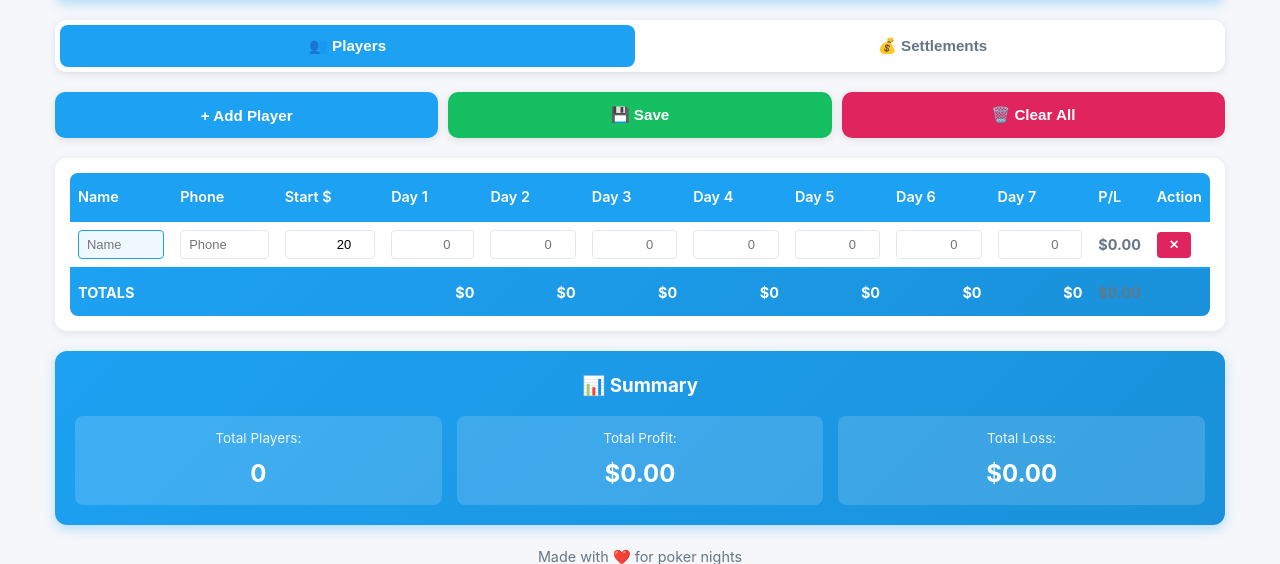
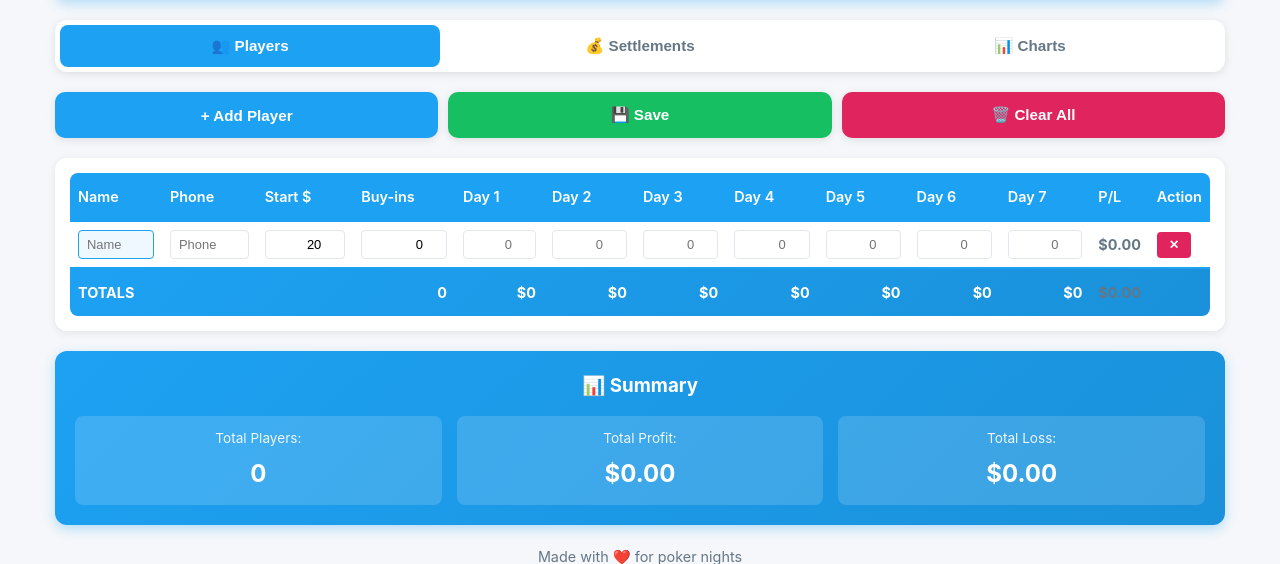
Before and after one commit to indra3007/Poker_setllements, a Flask app: page / in a window 1280 px wide. Shown: the part 134-698 px from the top of the page. Run offline with Flask 3, Linux system fonts and the light colour scheme; data that the repository does not hold is empty.

Commit message:
Fix: Player name preservation, add buy-ins column, and Charts tab with visualizations

```diff
--- a/static/script.js
+++ b/static/script.js
@@ -33,6 +33,7 @@ function attachEventListeners() {
     document.getElementById('add-player').addEventListener('click', addPlayer);
     document.getElementById('save-data').addEventListener('click', saveData);
     document.getElementById('calculate-settlements').addEventListener('click', calculateSettlements);
+    document.getElementById('refresh-charts').addEventListener('click', refreshCharts);
 
     const clearBtn = document.getElementById('clear-data');
     if (clearBtn) {
@@ -77,6 +78,7 @@ async function saveData() {
             name: row.querySelector('[data-field="name"]').value,
             phone: row.querySelector('[data-field="phone"]').value,
             start: parseFloat(row.querySelector('[data-field="start"]').value) || 20,
+            buyins: parseInt(row.querySelector('[data-field="buyins"]').value) || 0,
             day1: row.querySelector('[data-field="day1"]').value,
             day2: row.querySelector('[data-field="day2"]').value,
             day3: row.querySelector('[data-field="day3"]').value,
@@ -134,10 +136,35 @@ async function clearAllData() {
 
 // Add Player
 function addPlayer() {
+    // First, collect data from existing rows to preserve inputs
+    const tbody = document.getElementById('players-tbody');
+    const rows = tbody.querySelectorAll('tr');
+
+    rows.forEach((row, index) => {
+        if (players[index]) {
+            // Update player data from current input values
+            players[index] = {
+                name: row.querySelector('[data-field="name"]').value,
+                phone: row.querySelector('[data-field="phone"]').value,
+                start: parseFloat(row.querySelector('[data-field="start"]').value) || 20,
+                buyins: parseInt(row.querySelector('[data-field="buyins"]').value) || 0,
+                day1: row.querySelector('[data-field="day1"]').value,
+                day2: row.querySelector('[data-field="day2"]').value,
+                day3: row.querySelector('[data-field="day3"]').value,
+                day4: row.querySelector('[data-field="day4"]').value,
+                day5: row.querySelector('[data-field="day5"]').value,
+                day6: row.querySelector('[data-field="day6"]').value,
+                day7: row.querySelector('[data-field="day7"]').value
+            };
+        }
+    });
+
+    // Now add new empty player
     const player = {
         name: '',
         phone: '',
         start: 20,
+        buyins: 0,
         day1: '',
         day2: '',
         day3: '',
@@ -155,7 +182,6 @@ function addPlayer() {
     updateSummary();
 
     // Focus on the name input of the new row
-    const tbody = document.getElementById('players-tbody');
     const lastRow = tbody.lastElementChild;
     if (lastRow) {
         const nameInput = lastRow.querySelector('[data-field="name"]');
@@ -199,6 +225,7 @@ function createTableRow(player, index) {
         <td><input type="text" data-field="name" value="${player.name || ''}" placeholder="Name"></td>
         <td><input type="tel" data-field="phone" value="${player.phone || ''}" placeholder="Phone"></td>
         <td><input type="number" data-field="start" value="${player.start || 20}" min="0" step="1"></td>
+        <td><input type="number" data-field="buyins" value="${player.buyins || 0}" min="0" step="1" title="Number of $20 buy-ins"></td>
         <td><input type="number" data-field="day1" value="${player.day1 || ''}" placeholder="0" step="0.01"></td>
         <td><input type="number" data-field="day2" value="${player.day2 || ''}" placeholder="0" step="0.01"></td>
         <td><input type="number" data-field="day3" value="${player.day3 || ''}" placeholder="0" step="0.01"></td>
@@ -224,6 +251,7 @@ function createTableRow(player, index) {
 // Calculate P/L for a player
 function calculatePL(player) {
     const start = parseFloat(player.start) || 20;
+    const buyins = parseInt(player.buyins) || 0;
     let daysPlayed = 0;
     let lastValue = start;
 
@@ -236,7 +264,7 @@ function calculatePL(player) {
     }
 
     if (daysPlayed > 0) {
-        const totalInvestment = start + (daysPlayed - 1) * 20;
+        const totalInvestment = start + (buyins * 20);
         return lastValue - totalInvestment;
     }
 
@@ -249,11 +277,18 @@ function updateTotals() {
     const rows = tbody.querySelectorAll('tr');
 
     let totals = {
+        buyins: 0,
         day1: 0, day2: 0, day3: 0, day4: 0,
         day5: 0, day6: 0, day7: 0, pl: 0
     };
 
     rows.forEach(row => {
+        // Count buy-ins
+        const buyinsInput = row.querySelector('[data-field="buyins"]');
+        if (buyinsInput && buyinsInput.value) {
+            totals.buyins += parseInt(buyinsInput.value) || 0;
+        }
+
         for (let day = 1; day <= 7; day++) {
             const input = row.querySelector(`[data-field="day${day}"]`);
             const value = parseFloat(input.value) || 0;
@@ -266,6 +301,7 @@ function updateTotals() {
         const name = row.querySelector('[data-field="name"]').value;
         if (name) {
             const start = parseFloat(row.querySelector('[data-field="start"]').value) || 20;
+            const buyins = parseInt(row.querySelector('[data-field="buyins"]').value) || 0;
             let daysPlayed = 0;
             let lastValue = start;
 
@@ -278,13 +314,18 @@ function updateTotals() {
             }
 
             if (daysPlayed > 0) {
-                const totalInvestment = start + (daysPlayed - 1) * 20;
+                const totalInvestment = start + (buyins * 20);
                 totals.pl += (lastValue - totalInvestment);
             }
         }
     });
 
     // Update footer
+    const buyinsCell = document.getElementById('total-buyins');
+    if (buyinsCell) {
+        buyinsCell.textContent = totals.buyins;
+    }
+
     for (let day = 1; day <= 7; day++) {
         const cell = document.getElementById(`total-day${day}`);
         if (cell) {
@@ -317,6 +358,7 @@ function updateSummary() {
 
             // Calculate P/L
             const start = parseFloat(row.querySelector('[data-field="start"]').value) || 20;
+            const buyins = parseInt(row.querySelector('[data-field="buyins"]').value) || 0;
             let daysPlayed = 0;
             let lastValue = start;
 
@@ -329,7 +371,7 @@ function updateSummary() {
             }
 
             if (daysPlayed > 0) {
-                const totalInvestment = start + (daysPlayed - 1) * 20;
+                const totalInvestment = start + (buyins * 20);
                 const pl = lastValue - totalInvestment;
 
                 if (pl > 0) totalProfit += pl;
@@ -412,3 +454,160 @@ function showToast(message, type = 'success') {
         toast.classList.add('hidden');
     }, 3000);
 }
+
+// Chart instances
+let profitLossChart = null;
+let chipsTrendChart = null;
+
+// Refresh Charts
+function refreshCharts() {
+    const tbody = document.getElementById('players-tbody');
+    const rows = tbody.querySelectorAll('tr');
+
+    if (rows.length === 0) {
+        showToast('Add players first!', 'error');
+        return;
+    }
+
+    const playerNames = [];
+    const playerPL = [];
+    const playerColors = [];
+
+    rows.forEach(row => {
+        const name = row.querySelector('[data-field="name"]').value;
+        if (name) {
+            const start = parseFloat(row.querySelector('[data-field="start"]').value) || 20;
+            const buyins = parseInt(row.querySelector('[data-field="buyins"]').value) || 0;
+            let daysPlayed = 0;
+            let lastValue = start;
+
+            for (let day = 1; day <= 7; day++) {
+                const dayValue = parseFloat(row.querySelector(`[data-field="day${day}"]`).value);
+                if (dayValue) {
+                    daysPlayed++;
+                    lastValue = dayValue;
+                }
+            }
+
+            if (daysPlayed > 0) {
+                const totalInvestment = start + (buyins * 20);
+                const pl = lastValue - totalInvestment;
+                playerNames.push(name);
+                playerPL.push(pl);
+                playerColors.push(pl >= 0 ? '#17BF63' : '#E0245E');
+            }
+        }
+    });
+
+    // Profit/Loss Bar Chart
+    const plCtx = document.getElementById('profit-loss-chart').getContext('2d');
+    if (profitLossChart) profitLossChart.destroy();
+
+    profitLossChart = new Chart(plCtx, {
+        type: 'bar',
+        data: {
+            labels: playerNames,
+            datasets: [{
+                label: 'Profit/Loss ($)',
+                data: playerPL,
+                backgroundColor: playerColors,
+                borderColor: playerColors,
+                borderWidth: 1
+            }]
+        },
+        options: {
+            responsive: true,
+            maintainAspectRatio: true,
+            plugins: {
+                title: {
+                    display: true,
+                    text: '📊 Player Profit/Loss',
+                    font: { size: 16, weight: 'bold' }
+                },
+                legend: { display: false }
+            },
+            scales: {
+                y: {
+                    beginAtZero: true,
+                    grid: { color: '#E1E8ED' },
+                    ticks: {
+                        callback: function(value) {
+                            return '$' + value;
+                        }
+                    }
+                }
+            }
+        }
+    });
+
+    // Chips Trend Line Chart
+    const trendCtx = document.getElementById('chips-trend-chart').getContext('2d');
+    if (chipsTrendChart) chipsTrendChart.destroy();
+
+    const datasets = [];
+    const colors = ['#1DA1F2', '#17BF63', '#FFAD1F', '#E0245E', '#794BC4'];
+
+    rows.forEach((row, index) => {
+        const name = row.querySelector('[data-field="name"]').value;
+        if (name) {
+            const chipData = [parseFloat(row.querySelector('[data-field="start"]').value) || 20];
+
+            for (let day = 1; day <= 7; day++) {
+                const dayValue = parseFloat(row.querySelector(`[data-field="day${day}"]`).value);
+                if (dayValue) {
+                    chipData.push(dayValue);
+                } else {
+                    break;
+                }
+            }
+
+            if (chipData.length > 1) {
+                datasets.push({
+                    label: name,
+                    data: chipData,
+                    borderColor: colors[index % colors.length],
+                    backgroundColor: colors[index % colors.length] + '33',
+                    borderWidth: 2,
+                    tension: 0.4,
+                    fill: false
+                });
+            }
+        }
+    });
+
+    chipsTrendChart = new Chart(trendCtx, {
+        type: 'line',
+        data: {
+            labels: ['Start', 'Day 1', 'Day 2', 'Day 3', 'Day 4', 'Day 5', 'Day 6', 'Day 7'].slice(0, Math.max(...datasets.map(d => d.data.length))),
+            datasets: datasets
+        },
+        options: {
+            responsive: true,
+            maintainAspectRatio: true,
+            plugins: {
+                title: {
+                    display: true,
+                    text: '📈 Chip Count Progression',
+                    font: { size: 16, weight: 'bold' }
+                },
+                legend: {
+                    display: true,
+                    position: 'top'
+                }
+            },
+            scales: {
+                y: {
+                    beginAtZero: true,
+                    grid: { color: '#E1E8ED' },
+                    ticks: {
+                        callback: function(value) {
+                            return '$' + value;
+                        }
+                    }
+                }
+            }
+        }
+    });
+
+    showToast('Charts updated!', 'success');
+}
--- a/templates/index.html
+++ b/templates/index.html
@@ -21,6 +21,7 @@
         <div class="tabs">
             <button class="tab active" data-tab="players">👥 Players</button>
             <button class="tab" data-tab="settlements">💰 Settlements</button>
+            <button class="tab" data-tab="charts">📊 Charts</button>
         </div>
 
         <!-- Players Tab -->
@@ -38,6 +39,7 @@
                             <th>Name</th>
                             <th>Phone</th>
                             <th>Start $</th>
+                            <th>Buy-ins</th>
                             <th>Day 1</th>
                             <th>Day 2</th>
                             <th>Day 3</th>
@@ -55,6 +57,7 @@
                     <tfoot>
                         <tr class="total-row">
                             <td colspan="3"><strong>TOTALS</strong></td>
+                            <td id="total-buyins">0</td>
                             <td id="total-day1">$0</td>
                             <td id="total-day2">$0</td>
                             <td id="total-day3">$0</td>
@@ -102,6 +105,18 @@
             </div>
         </div>
 
+        <!-- Charts Tab -->
+        <div id="charts-tab" class="tab-content">
+            <div class="action-buttons">
+                <button class="btn btn-primary" id="refresh-charts">🔄 Refresh Charts</button>
+            </div>
+
+            <div id="charts-container">
+                <canvas id="profit-loss-chart" style="max-height: 300px; margin-bottom: 20px;"></canvas>
+                <canvas id="chips-trend-chart" style="max-height: 300px;"></canvas>
+            </div>
+        </div>
+
         <!-- Footer -->
         <footer>
             <p>Made with ❤️ for poker nights</p>
@@ -117,6 +132,7 @@
     <!-- Toast Notification -->
     <div id="toast" class="toast hidden"></div>
 
+    <script src="https://cdn.jsdelivr.net/npm/chart.js@4.4.0/dist/chart.umd.min.js"></script>
     <script src="{{ url_for('static', filename='script.js') }}"></script>
 </body>
 </html>
```
